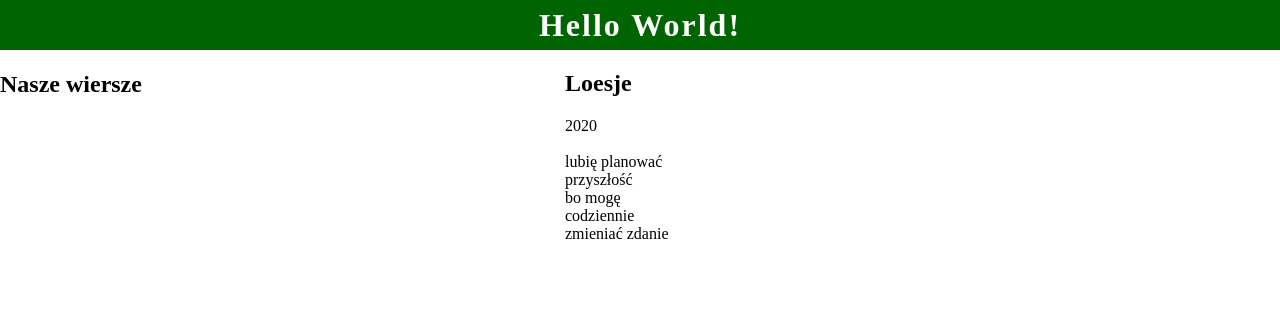
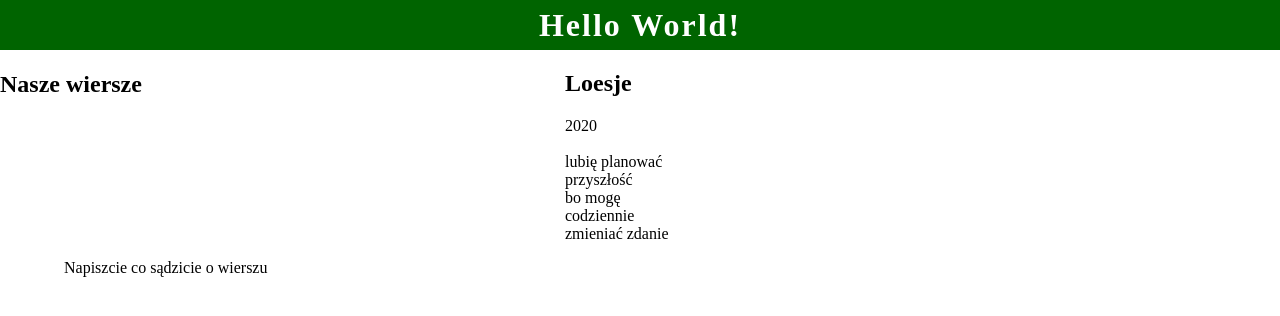
Before and after one commit to CodeGirl-newone/Kodilla, a plain HTML site: page index.html in a window 1280 px wide. Drawn offline with Linux system fonts and the light colour scheme.

Commit message:
Add page comments

```diff
--- a/index.html
+++ b/index.html
@@ -25,6 +25,9 @@
 				<br>
 				zmieniać zdanie
 				</div>
+				<div class="comments">
+					<p>Napiszcie co sądzicie o wierszu</p>
+				</div>
 			</div>
 		</section>
 	</body>
```
